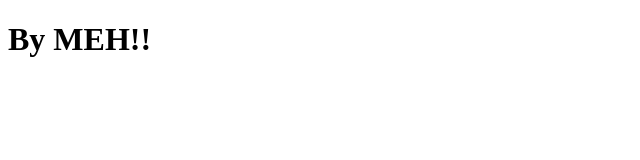
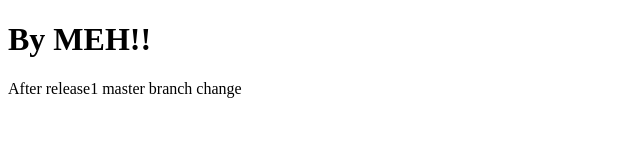
Before and after one commit to Hensi03/testing, a plain HTML site: page index.html in a window 1280 px wide. Shown: the whole page, without its empty margins (0-640 px from the left). Drawn offline with Linux system fonts and the light colour scheme.

Commit message:
change after release1

```diff
--- a/index.html
+++ b/index.html
@@ -7,5 +7,6 @@
 </head>
 <body>
     <h1>By MEH!!</h1>
+    <p>After release1 master branch change</p>
 </body>
 </html>
```
